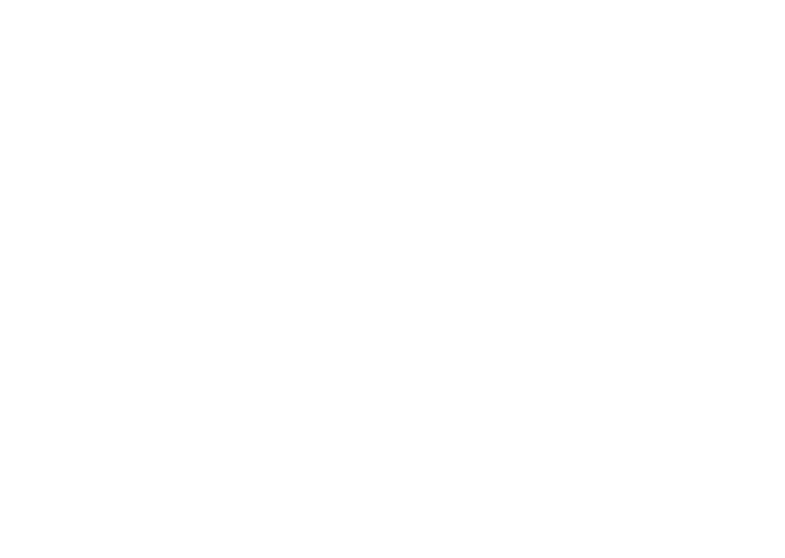
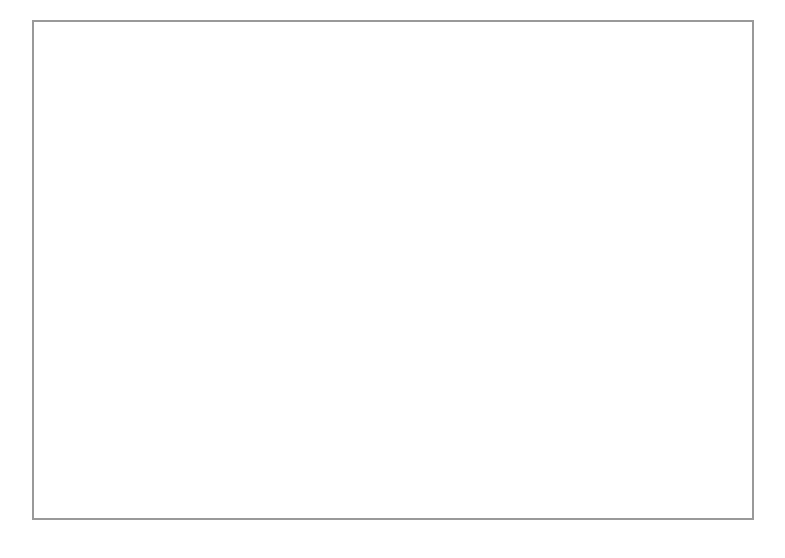
Before and after one commit to subender/Breakout-Game-JavaScript, a plain HTML site: page index.html in a window 1280 px wide. Shown: the whole page, without its empty margins (247-1032 px from the left). Drawn offline with Linux system fonts and the light colour scheme.

Commit message:
created container

```diff
--- a/index.html
+++ b/index.html
@@ -8,5 +8,7 @@
     <script defer src="app.js"></script>
     <title>Breakout</title>
   </head>
-  <body></body>
+  <body>
+    <div class="grid"></div>
+  </body>
 </html>
```
